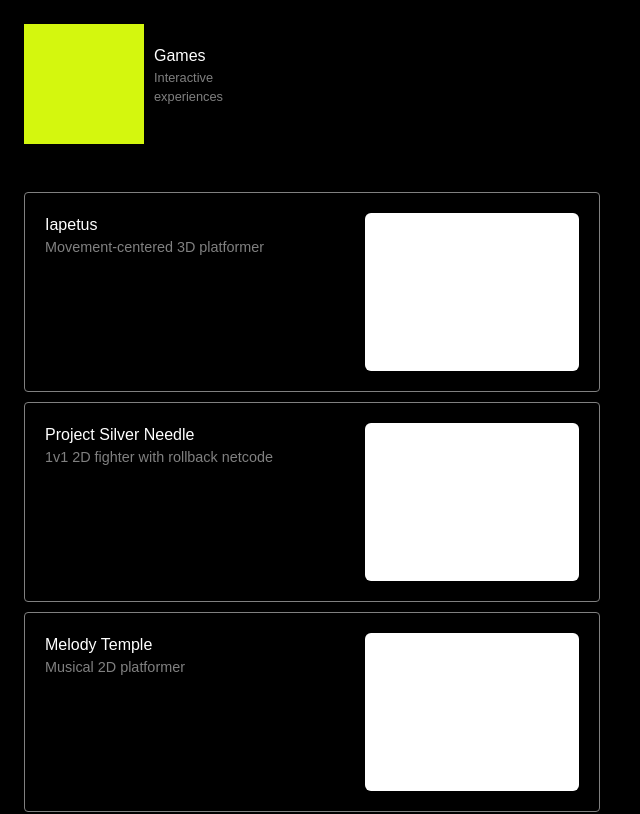
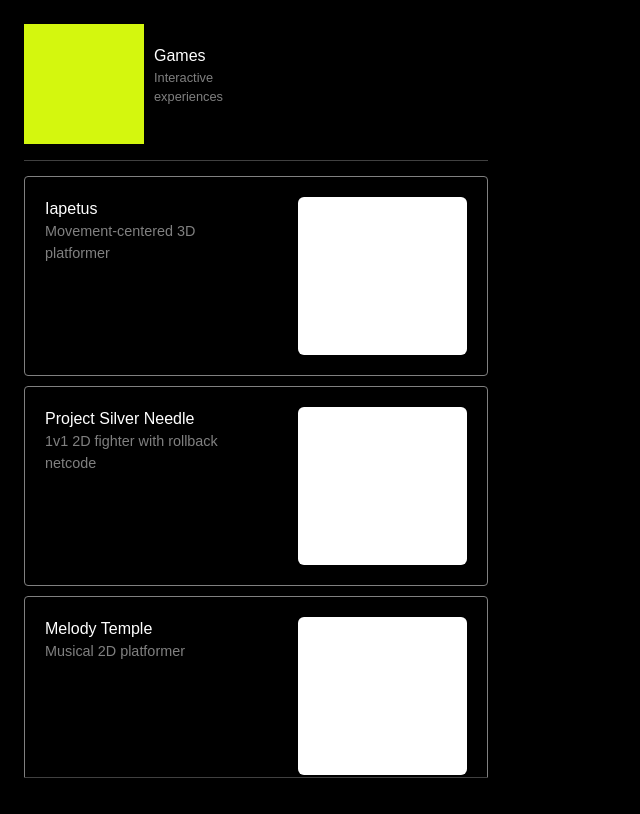
Before and after one commit to q-0q/website, a Next.js app: page /games in a window 1280 px wide. Shown: the top 814 px of the page, without its empty margins (0-640 px from the left). Built offline with nearby package versions, Linux system fonts and the light colour scheme.

Commit message:
feat: game items styling

```diff
--- a/app/games/page.tsx
+++ b/app/games/page.tsx
@@ -6,10 +6,13 @@ import { gameItems } from "@/data/games-data";
 import Image from "next/image";
 import { useState, type CSSProperties } from "react";
 import SubpageList from "@/component/subpage-list";
+import Subpage from "@/component/subpage";
 
 
 export default function Games() {
   return (
-    <SubpageList items={gameItems}></SubpageList>
+    <Subpage>
+      <SubpageList items={gameItems}></SubpageList>
+    </Subpage>
   );
 }
--- a/app/globals.css
+++ b/app/globals.css
@@ -39,24 +39,3 @@ body {
 :root {
   --brand-color: #d4f70e;
 }
-
-.subpageList {
-  width: 50%;
-  /* background-color: purple; */
-}
-
-.subpageSelection {
-  width: 50%;
-  /* background-color: goldenrod; */
-}
-
-.subpage {
-  /* background-color: red; */
-  color: black;
-  opacity: 0;
-  position: absolute;
-
-  width: 90vw;
-  top: calc(var(--vh, 1vh) * 24);
-  left: calc(var(--vh, 1vh) * 3);
-}
--- a/app/layout.tsx
+++ b/app/layout.tsx
@@ -40,7 +40,7 @@ export default function RootLayout({
 
           <div style={styles.content}>
             <Menu></Menu>
-            <Subpage>{children}</Subpage>
+            {children}
           </div>
         </body>
       </AppContextProvider>
--- a/component/menu-item.tsx
+++ b/component/menu-item.tsx
@@ -381,7 +381,7 @@ const styles: {
   },
   description: {
     color: "gray",
-    fontSize: "0.8rem"
+    fontSize: "0.8rem",
   },
 
   mouseMove: {
--- a/component/menu.tsx
+++ b/component/menu.tsx
@@ -21,11 +21,10 @@ export default function Menu() {
   );
 }
 
-const styles : { menu: CSSProperties } = {
+const styles: { menu: CSSProperties } = {
   menu: {
     height: "calc(var(--vh, 1vh) * 100)",
     width: "10%",
     // display: "flex",
-
   },
 };
--- a/component/subpage-list-item.tsx
+++ b/component/subpage-list-item.tsx
@@ -33,7 +33,7 @@ const styles: {
   text: CSSProperties;
 } = {
   container: {
-    width: "100%",
+    // width: "100%",
     height: "200px",
     borderColor: "gray",
     borderWidth: "1px",
@@ -44,6 +44,8 @@ const styles: {
     // background: "red",
     padding: "20px",
     marginBottom: "10px",
+    // zIndex: 200,
+    pointerEvents: "all"
   },
 
   text: {
--- /dev/null
+++ b/component/subpage-list-selection.tsx
@@ -0,0 +1,41 @@
+import { SubpageListItemData } from "@/data/games-data";
+import { CSSProperties } from "react";
+
+export default function ItemDetailPanel({
+  itemId,
+  items,
+}: {
+  itemId: string;
+  items: SubpageListItemData[];
+}) {
+  const item = items.find((i) => i.title === itemId);
+  if (!item) return <div>Item not found</div>;
+
+  return (
+    <div
+      style={styles.container}
+    >
+      <h3>{item.title}</h3>
+      <p>{item.description}</p>
+    </div>
+  );
+}
+
+const styles: {
+  container: CSSProperties;
+} = {
+  container: {
+    border: "1px solid gray",
+    borderRadius: "4px",
+    padding: "1rem",
+    marginTop: "2vh",
+    marginBottom: "2vh",
+    color: "white",
+    top: "0px",
+    // position: "fixed",
+    flex: 1,
+
+    height: "96vh",
+
+  },
+};
--- a/component/subpage-list.tsx
+++ b/component/subpage-list.tsx
@@ -1,9 +1,10 @@
 "use client";
 
 import { useRouter, useSearchParams } from "next/navigation";
-import { useEffect, useRef, useState } from "react";
+import { CSSProperties, useEffect, useRef, useState } from "react";
 import { SubpageListItemData } from "@/data/games-data";
 import SubpageListItem from "./subpage-list-item";
+import ItemDetailPanel from "./subpage-list-selection";
 
 type SubpageListProps = {
   items: SubpageListItemData[];
@@ -12,7 +13,7 @@ type SubpageListProps = {
 export default function SubpageList({ items }: SubpageListProps) {
   const router = useRouter();
   const searchParams = useSearchParams();
-  const selectedSlug = searchParams.get("item"); // ?item=item-id
+  const selectedSlug = searchParams.get("item");
 
   const [selectedItemId, setSelectedItemId] = useState<string | null>(
     selectedSlug
@@ -38,13 +39,16 @@ export default function SubpageList({ items }: SubpageListProps) {
   }, [selectedSlug]);
 
   const handleItemClick = (id: string) => {
+    console.log("clicked!")
     setSelectedItemId(id);
     router.push(`?item=${id}`, { scroll: false });
   };
 
   return (
-    <div style={{ display: "flex" }}>
-      <div style={{ width: "50%" }}>
+    <>
+      <div style={styles.listOuterContainer}>
+        <hr style={styles.divider} />
+        <div style={styles.listInnerContainer}>
           {items.map((item) => (
             <SubpageListItem
               key={item.title}
@@ -58,90 +62,58 @@ export default function SubpageList({ items }: SubpageListProps) {
             />
           ))}
         </div>
+        <hr style={styles.divider} />
+      </div>
 
-      <div
-      >
+      <div style={styles.selectionContainer}>
         {selectedItemId ? (
           <ItemDetailPanel itemId={selectedItemId} items={items} />
         ) : (
-          <div>Select an item to see details</div>
+          <div></div>
         )}
       </div>
-    </div>
-  );
-}
-
-function ItemDetailPanel({
-  itemId,
-  items,
-}: {
-  itemId: string;
-  items: SubpageListItemData[];
-}) {
-  const item = items.find((i) => i.title === itemId);
-  if (!item) return <div>Item not found</div>;
-
-  return (
-    <div
-      style={{
-        border: "1px solid gray",
-        borderRadius: "4px",
-        padding: "1rem",
-        margin: "1rem",
-        color: "white",
-        top: "0px",
-        position: "fixed",
-        width: "40%",
-        height: "90vh",
-      }}
-    >
-      <h3>{item.title}</h3>
-      <p>{item.description}</p>
-    </div>
+    </>
   );
 }
 
 
 const styles: {
-  container: CSSProperties;
-  title: CSSProperties;
-  description: CSSProperties;
-  thumbnail: CSSProperties;
-  text: CSSProperties;
+  listOuterContainer: CSSProperties;
+  listInnerContainer: CSSProperties;
+  selectionContainer: CSSProperties;
+  divider: CSSProperties;
 } = {
-  container: {
-    width: "100%",
-    height: "200px",
-    borderColor: "gray",
-    borderWidth: "1px",
-    borderRadius: "4px",
-    display: "flex",
-    flexDirection: "row",
-    justifyContent: "space-between",
+  listOuterContainer: {
+    padding: "calc(var(--vh, 1vh) * 3)",
+    marginTop: "17vh",
+    // height: "75%",
+    width: "40%",
+    flexDirection: "column",
     // background: "red",
-    padding: "20px",
-    marginBottom: "10px",
   },
 
-  text: {
-    display: "flex",
+  listInnerContainer: {
+    height: "100%",
+    overflow: "scroll",
+    paddingTop: "15px",
+    paddingBottom: "15px",
+    // paddingLeft: "5px",
+    // paddingRight: "5px",
     flexDirection: "column",
-    justifyContent: "space-between",
-    height: "100%",
-    width: "50%",
+    // marginBottom: "10px",
+    pointerEvents: "all",
   },
 
-  title: {
-    color: "white",
+  selectionContainer: {
+    height: "100%",
+    width: "40%",
+    flexDirection: "column",
+    marginLeft: "10px",
+    overflow: "scroll",
   },
-  description: {
+
+  divider: {
     color: "gray",
-    fontSize: "0.9rem",
-  },
-  thumbnail: {
-    backgroundColor: "white",
-    width: "40%",
-    height: "100%",
-    borderRadius: "6px",
+    opacity: "0.5"
   },
 };
--- a/component/subpage.tsx
+++ b/component/subpage.tsx
@@ -31,8 +31,24 @@ export default function Subpage({ children } : SubpageProps ) {
   }, [menuState])
 
   return (
-    <div className="subpage" ref={ref}>
+    <div style={styles.container} ref={ref}>
       {children}
     </div>
   );
 }
+
+const styles: { container: CSSProperties } = {
+  container: {
+    // background: "red",
+    opacity: "0",
+    position: "absolute",
+    display: "flex",
+    width: "100vw",
+    height: "calc(var(--vh, 1vh) * 100)",
+    top: "0",
+    left: 0,
+    // zIndex: -10,
+    pointerEvents: "none"
+
+  },
+};
--- a/package.json
+++ b/package.json
@@ -12,7 +12,8 @@
     "gsap": "^3.13.0",
     "next": "15.5.6",
     "react": "19.1.0",
-    "react-dom": "19.1.0"
+    "react-dom": "19.1.0",
+    "react-markdown": "^10.1.0"
   },
   "devDependencies": {
     "@tailwindcss/postcss": "^4",
```
Also changed, not shown: 1 other file (tests, documents, lock files or other folders). Lines whose indentation alone changed are shown as unchanged.
